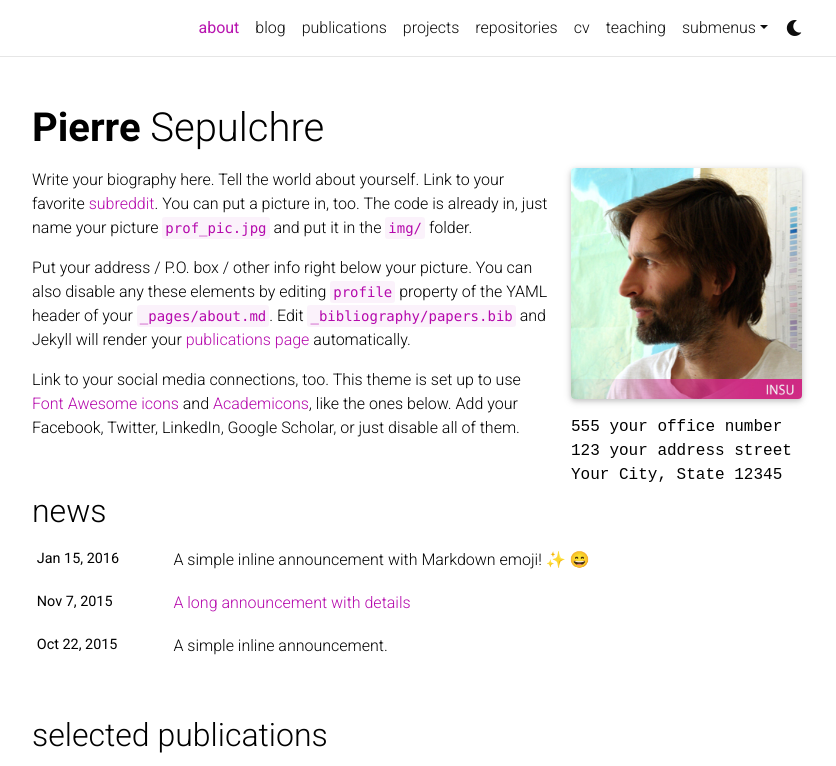
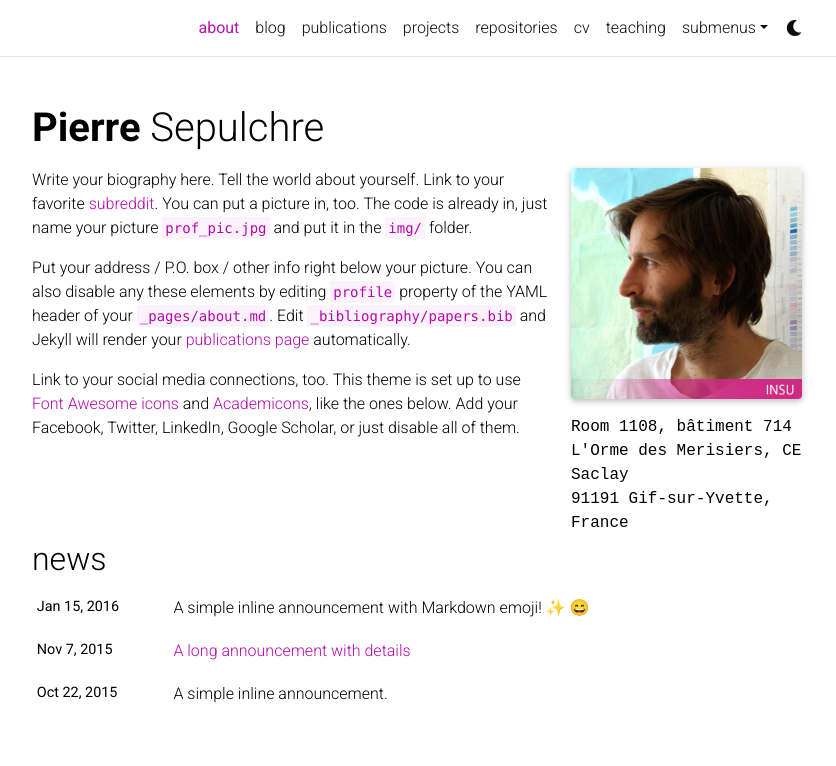
Before and after one commit to pierre-sepulchre/pierre-sepulchre.github.io, a Jekyll site: the page built from _pages/about.md, in a window 1280 px wide and 1104 px high, cut to the strip 0-766 px from the top of the window. Shown: the whole strip, without its empty margins (223-1059 px from the left). Built offline with Jekyll 4.4.1, drawn with Linux system fonts in a browser that asks for light colours; full-size pictures stand in for the smaller copies a plugin makes; emoji names are drawn with the system emoji font; comment, search, counter and statistics services are not loaded; a style sheet for code colours, icons or effects is not loaded.

Commit message:
Update about.md

```diff
--- a/_pages/about.md
+++ b/_pages/about.md
@@ -10,9 +10,9 @@ profile:
   image: prof_pic.jpg
   image_circular: false # crops the image to make it circular
   address: >
-    <p>555 your office number</p>
-    <p>123 your address street</p>
-    <p>Your City, State 12345</p>
+    <p>Room 1108, bâtiment 714</p>
+    <p>L'Orme des Merisiers, CE Saclay</p>
+    <p>91191 Gif-sur-Yvette, France</p>
 
 news: true  # includes a list of news items
 selected_papers: true # includes a list of papers marked as "selected={true}"
```
